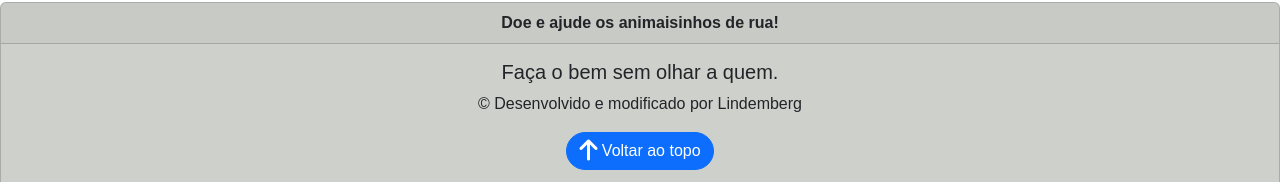
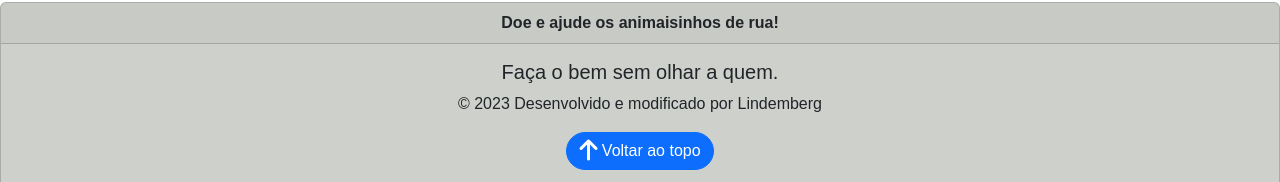
Before and after one commit to lindembergs/ajude-pet, an Angular app: page / in a window 1280 px wide. Shown: the part 976-1158 px from the top of the page. Built offline with nearby package versions, Linux system fonts and the light colour scheme.

Commit message:
adição da tag semantica time no footer

```diff
--- a/src/shared/footer/footer.component.html
+++ b/src/shared/footer/footer.component.html
@@ -3,7 +3,10 @@
     <div class="card-header fw-bold">Doe e ajude os animaisinhos de rua!</div>
     <div class="card-body">
       <h5 class="card-title">Faça o bem sem olhar a quem.</h5>
-      <p class="card-text">&copy; Desenvolvido e modificado por Lindemberg</p>
+      <p class="card-text">
+        &copy; <time datetime="2023">2023</time> Desenvolvido e modificado por
+        Lindemberg
+      </p>
       <a (click)="scrollToTop()" class="btn btn-primary"
         ><i class="fa-solid fa-arrow-up fa-fade fa-xl"></i> Voltar ao topo</a
       >
```
